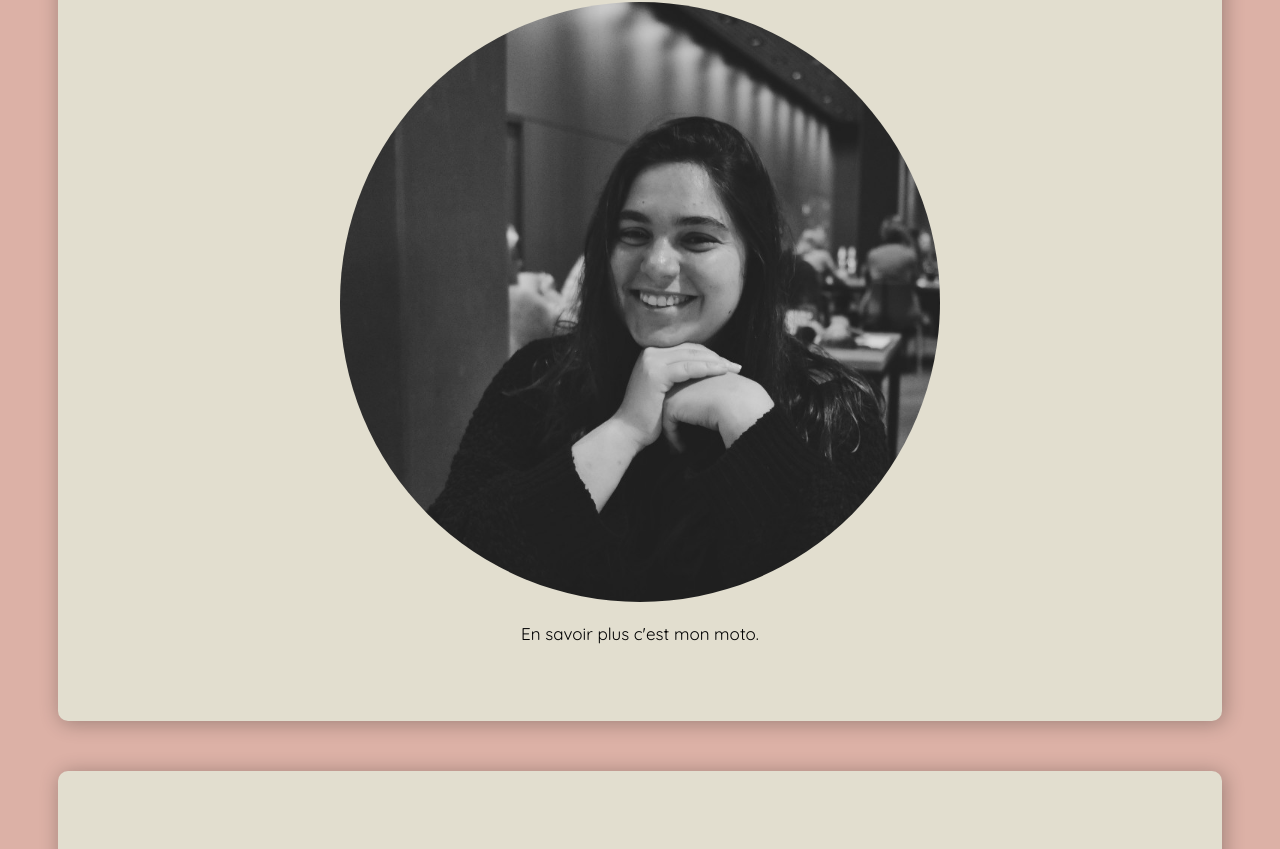
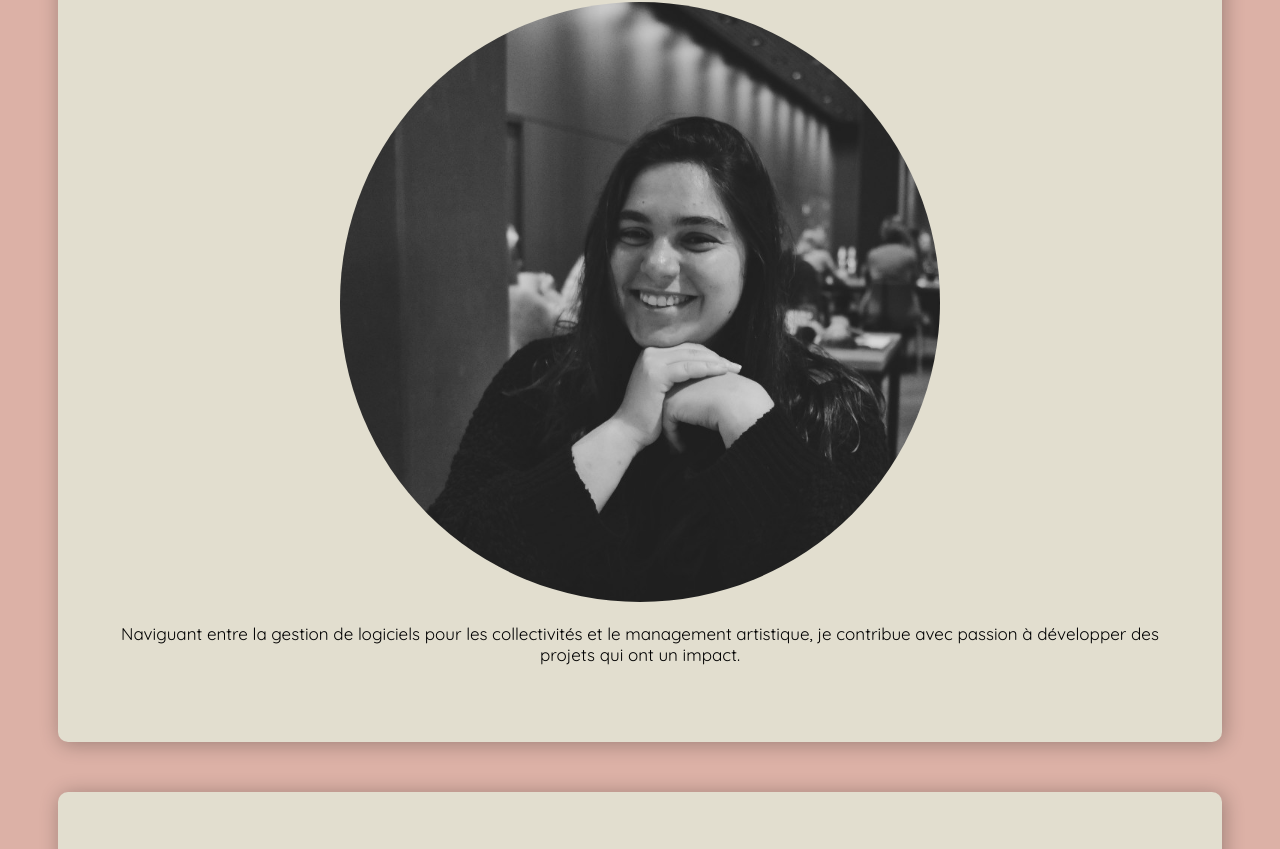
Before and after one commit to sarahbenita/My-profile, a plain HTML site: page index.html in a window 1280 px wide. Shown: the part 196-1045 px from the top of the page. Drawn offline with nearby package versions, Linux system fonts and the light colour scheme; a web font is replaced by a local one.

Commit message:
modification intro sous photo

```diff
--- a/index.html
+++ b/index.html
@@ -20,7 +20,7 @@
 			src="images/profile.jpeg"
 			alt="Profile Picture";
 		>
-		<p>En savoir plus c'est mon moto.
+		<p>Naviguant entre la gestion de logiciels pour les collectivités et le management artistique, je contribue avec passion à développer des projets qui ont un impact.
 		</p>
 	</div>
 
```
